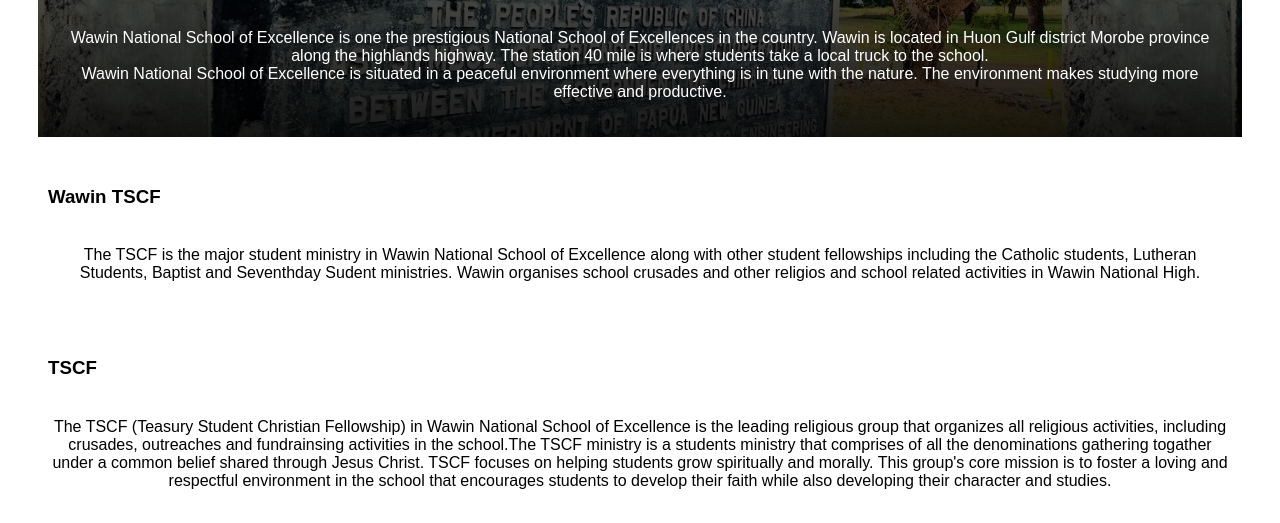
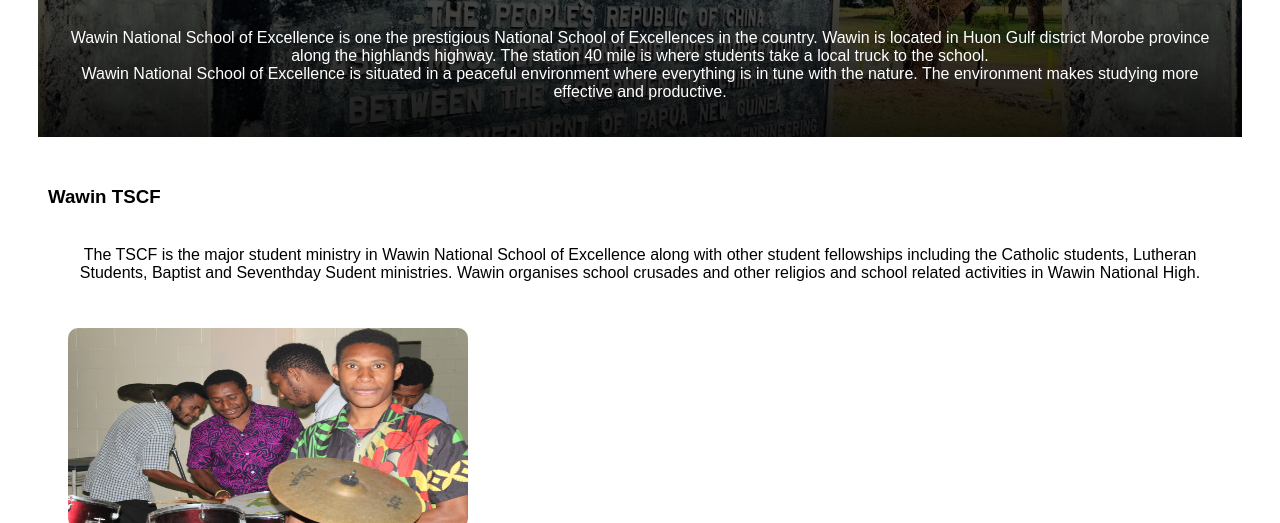
Before and after one commit to webbingpro/webbingpro.github.io-tscf, a plain HTML site: page TSCF/index.html in a window 1280 px wide. Shown: the part 212-735 px from the top of the page. Drawn offline with Linux system fonts and the light colour scheme.

Commit message:
index.html

```diff
--- a/TSCF/index.html
+++ b/TSCF/index.html
@@ -25,6 +25,9 @@
             fellowships including the Catholic students, Lutheran Students, Baptist and Seventhday Sudent ministries.
             Wawin organises school crusades and other religios and school related activities in Wawin National High.<br>
         </p>
+        <div class="gallery">
+            <img src="11.jpg">
+        </div>
     </div>
     <div>
         <h3>TSCF</h3>
```
